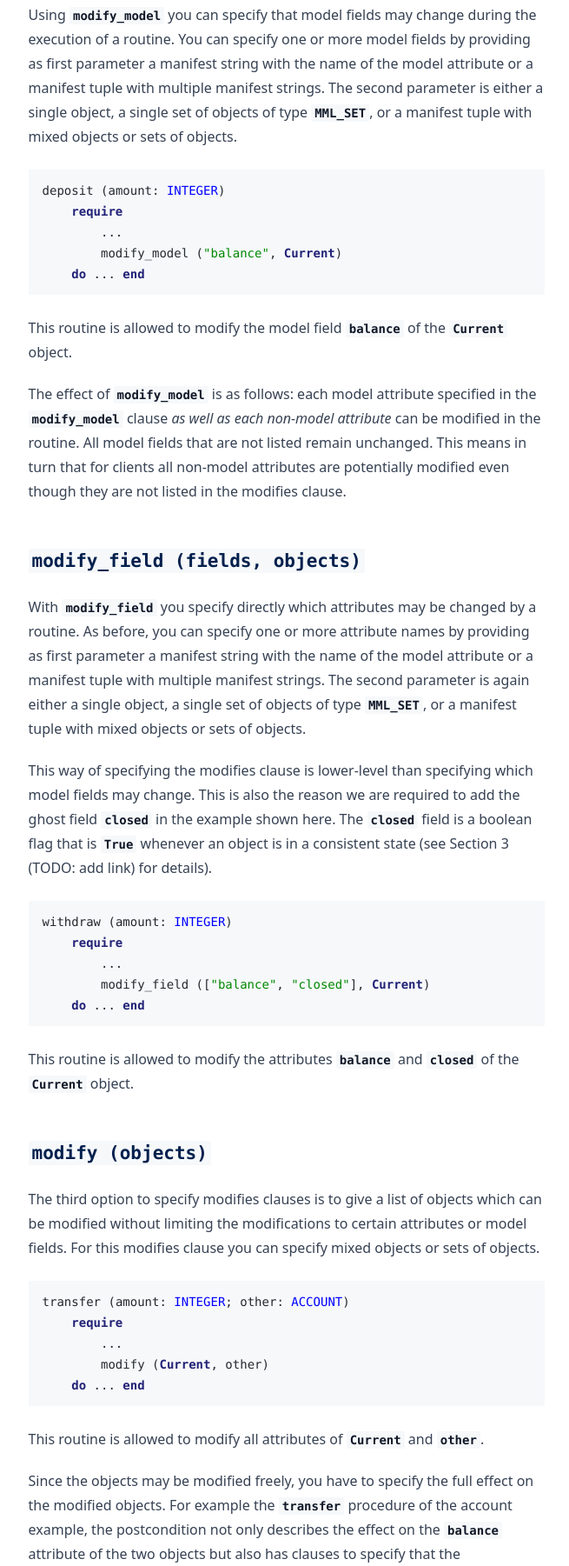
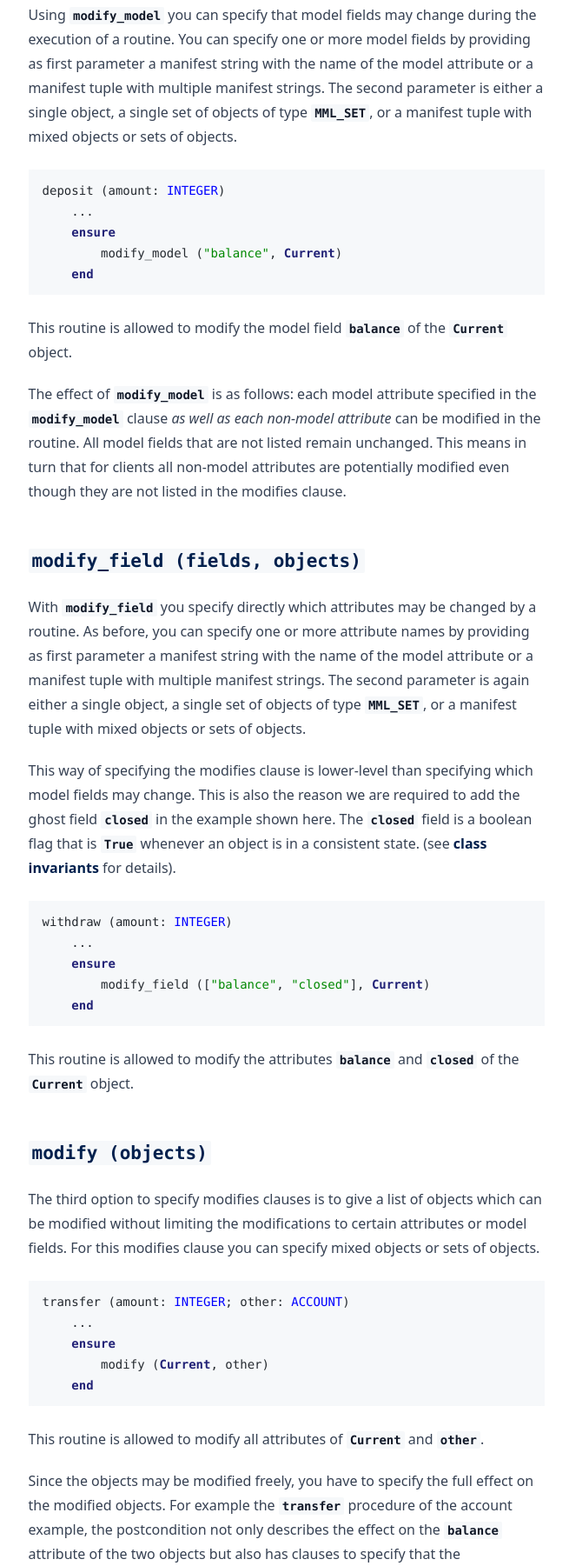
Before and after one commit to CI-CSE/reif-site, a plain HTML site: page tutorial/framing.html in a window 1280 px wide. Shown: the part 404-2205 px from the top of the page at 87% size, without its empty margins (326-981 px from the left). Drawn offline with Linux system fonts and the light colour scheme.

Commit message:
deploy: CI-CSE/reif@71ea2e65636564e615346111ecc1cdc83b03ff9e

```diff
--- a/tutorial/framing.html
+++ b/tutorial/framing.html
@@ -23,7 +23,7 @@
     <meta property="og:type" content="article" />
     <meta
       property="article:published_time"
-      content="2025-08-05T12:44:57+00:00"
+      content="2025-08-07T16:12:20+00:00"
     />
     <meta name="twitter:card" content="summary" />
     <meta property="twitter:title" content="Framing" />
@@ -31,8 +31,8 @@
       {
         "@context": "https://schema.org",
         "@type": "BlogPosting",
-        "dateModified": "2025-08-05T12:44:57+00:00",
-        "datePublished": "2025-08-05T12:44:57+00:00",
+        "dateModified": "2025-08-07T16:12:20+00:00",
+        "datePublished": "2025-08-07T16:12:20+00:00",
         "description": "Framing The framing model that AutoProof uses is based on modifies clauses. The ACCOUNT class deliberately used three different ways of specifying the modifies clause to demonstrate the differences between them.",
         "headline": "Framing",
         "mainEntityOfPage": {
@@ -209,10 +209,10 @@
               <pre
                 class="highlight"
               ><code><span class="n">deposit</span> <span class="pi">(</span><span class="n">amount</span><span class="pi">:</span> <span class="nc">INTEGER</span><span class="pi">)</span>
-	<span class="k">require</span>
-		<span class="pi">...</span>
+	<span class="pi">...</span>
+	<span class="k">ensure</span>
 		<span class="n">modify_model</span> <span class="pi">(</span><span class="s2">"balance"</span><span class="pi">,</span> <span class="kv">Current</span><span class="pi">)</span>
-	<span class="k">do</span> <span class="pi">...</span> <span class="k">end</span>
+	<span class="k">end</span>
 </code></pre>
             </div>
           </div>
@@ -270,8 +270,11 @@
             <code class="language-plaintext highlighter-rouge">closed</code>
             field is a boolean flag that is
             <code class="language-plaintext highlighter-rouge">True</code>
-            whenever an object is in a consistent state (see Section 3 (TODO:
-            add link) for details).
+            whenever an object is in a consistent state. (see
+            <a href="/reif-site/tutorial/input-language.html#class-invariant"
+              >class invariants</a
+            >
+            for details).
           </p>
 
           <div class="language-eiffel highlighter-rouge">
@@ -279,10 +282,10 @@
               <pre
                 class="highlight"
               ><code><span class="n">withdraw</span> <span class="pi">(</span><span class="n">amount</span><span class="pi">:</span> <span class="nc">INTEGER</span><span class="pi">)</span>
-	<span class="k">require</span>
-		<span class="pi">...</span>
+	<span class="pi">...</span>
+	<span class="k">ensure</span>
 		<span class="n">modify_field</span> <span class="pi">([</span><span class="s2">"balance"</span><span class="pi">,</span> <span class="s2">"closed"</span><span class="pi">],</span> <span class="kv">Current</span><span class="pi">)</span>
-	<span class="k">do</span> <span class="pi">...</span> <span class="k">end</span>
+	<span class="k">end</span>
 </code></pre>
             </div>
           </div>
@@ -313,10 +316,10 @@
               <pre
                 class="highlight"
               ><code><span class="n">transfer</span> <span class="pi">(</span><span class="n">amount</span><span class="pi">:</span> <span class="nc">INTEGER</span><span class="pi">;</span> <span class="n">other</span><span class="pi">:</span> <span class="nc">ACCOUNT</span><span class="pi">)</span>
-	<span class="k">require</span>
-		<span class="pi">...</span>
+	<span class="pi">...</span>
+	<span class="k">ensure</span>
 		<span class="n">modify</span> <span class="pi">(</span><span class="kv">Current</span><span class="pi">,</span> <span class="n">other</span><span class="pi">)</span>
-	<span class="k">do</span> <span class="pi">...</span> <span class="k">end</span>
+	<span class="k">end</span>
 </code></pre>
             </div>
           </div>
```
Also changed, not shown: tutorial/basic-properties.html (+3 -3 lines), tutorial/debugging-verification.html (+3 -3 lines), tutorial/hands-on-clock.html (+3 -3 lines), tutorial/index.html (+3 -3 lines), tutorial/input-language.html (+3 -3 lines), tutorial/introduction.html (+3 -3 lines), tutorial/models.html (+3 -3 lines), tutorial/routine-annotations.html (+3 -3 lines), tutorial/verification-of-basic-properties.html (+3 -3 lines).
